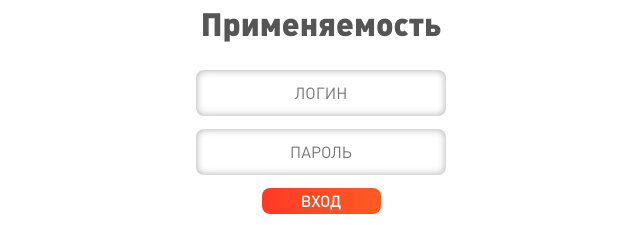
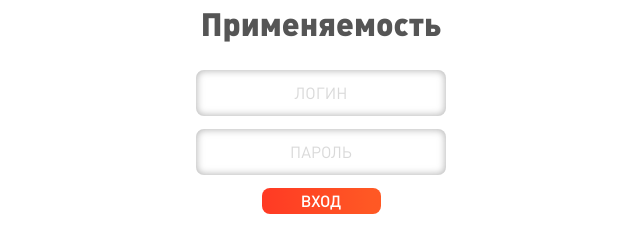
Before and after one commit to kochetkov1/led-base, a plain HTML site: page index.html in a window 1280 px wide. Shown: the part 338-563 px from the top of the page, without its empty margins (319-959 px from the left). Drawn offline with Linux system fonts and the light colour scheme.

Commit message:
fix: тень инпута

```diff
--- a/blocks/form/__input/form__input.css
+++ b/blocks/form/__input/form__input.css
@@ -7,13 +7,13 @@
   margin-bottom: 13px;
 
   border: none;
-  box-shadow: inset 0px 0px 7px 1px rgba(0, 0, 0, 0.27);
+  /* box-shadow: inset 0px 0px 7px 1px rgba(0, 0, 0, 0.27); */
+  box-shadow: inset 0px 0px 7px 1px rgba(0, 0, 0);
+  opacity: 0.27;
   border-radius: 8px;
 }
 
 .form__input::-webkit-input-placeholder {
   text-transform: uppercase;
   text-align: center;
-  /* box-shadow: inset 0px 0px 7px 1px rgba(0, 0, 0, 0.27);
-  border-radius: 8px; */
   }
```
